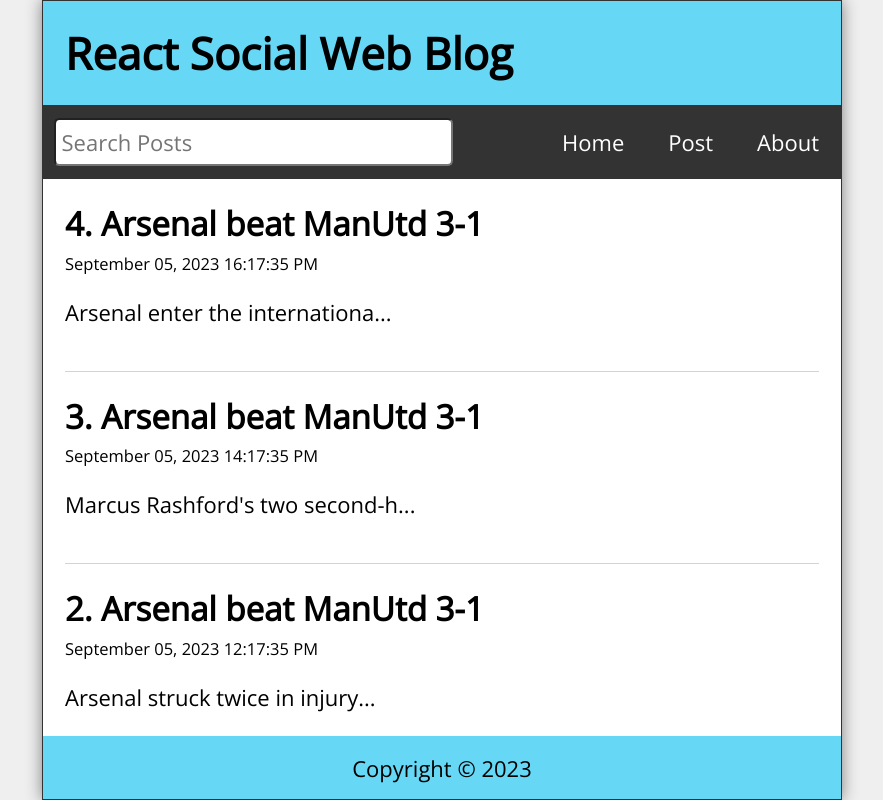
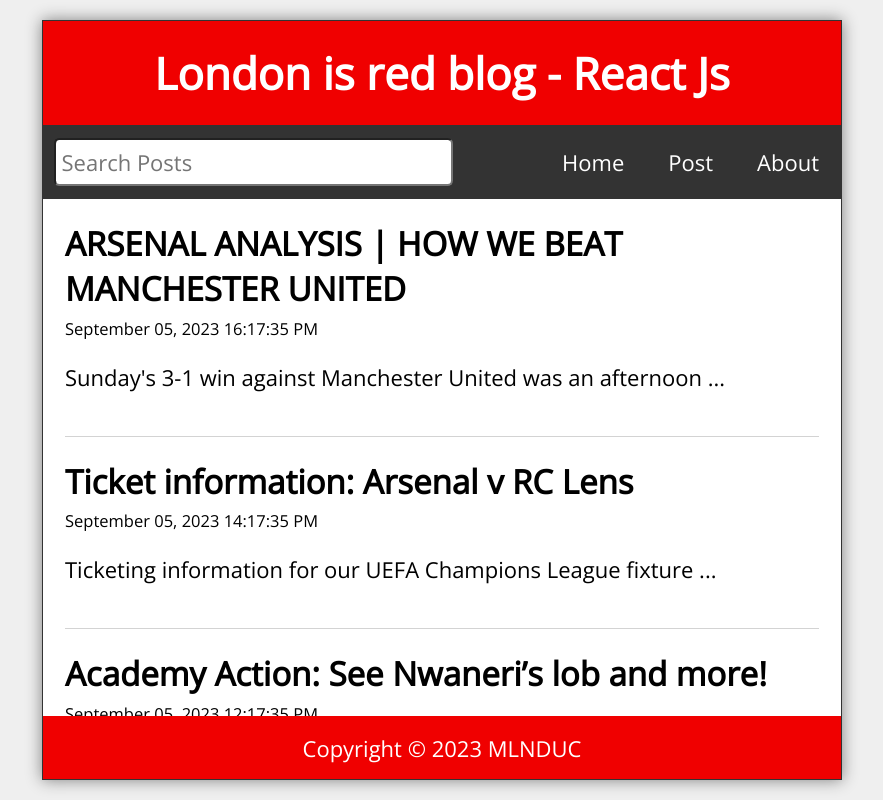
Before and after one commit to MLNDUC/ReactProjects, a React (Vite) app in the folder reactRouterSocialapp/: page / in a window 1280 px wide. Shown: the whole page, without its empty margins (198-1081 px from the left). Built offline with nearby package versions, Linux system fonts and the light colour scheme.

Commit message:
edit arsenal theme and logo

```diff
--- a/reactRouterSocialapp/index.html
+++ b/reactRouterSocialapp/index.html
@@ -3,9 +3,9 @@
 
 <head>
   <meta charset="UTF-8" />
-  <link rel="icon" type="image/svg+xml" href="/vite.svg" />
+  <link rel="icon" type="image/svg+xml" href="./src/assets/Arsenal-Logo-URL-512x512-1.png" />
   <meta name="viewport" content="width=device-width, initial-scale=1.0" />
-  <title>Demo Social web</title>
+  <title>Arsenal news blog</title>
 </head>
 
 <body>
--- a/reactRouterSocialapp/src/About.jsx
+++ b/reactRouterSocialapp/src/About.jsx
@@ -1,10 +1,10 @@
-import React from 'react'
-
+import arsenalFc_icon from "./assets/Arsenal-Logo-URL-512x512-1.png"
 export const About = () => {
   return (
     <main className='About'>
       <h2>About</h2>
-      <p style={{ marginTop: "1rem" }}>This blog app is a project in the Learn React tutorial series.</p>
+      <p style={{ marginTop: "1rem" }}>This Football blog app is a project in the Learn React series of <span>Duc Nguyen</span>.</p>
+      <img src={arsenalFc_icon} alt="" className="arsenallogo" />
     </main>
   )
 }
--- a/reactRouterSocialapp/src/App.jsx
+++ b/reactRouterSocialapp/src/App.jsx
@@ -16,27 +16,27 @@
   const [posts, setPosts] = useState([
     {
       id: 1,
-      title: "1. Arsenal beat ManUtd 3-1",
+      title: "Arsenal beat ManUtd 3-1",
       datetime: "September 05, 2023 11:17:35 AM",
       body: "Erik ten Hag was not pleased with a number of refereeing decisions he felt went against his Man Utd side in their 3-1 defeat to Arsenal."
     },
     {
       id: 2,
-      title: "2. Arsenal beat ManUtd 3-1",
+      title: "Academy Action: See Nwaneri’s lob and more!",
       datetime: "September 05, 2023 12:17:35 PM",
-      body: "Arsenal struck twice in injury time to stun Manchester United with a 3-1 win at the Emirates on Sunday."
+      body: "Our two academy sides had fixtures on the weekend and you can see everything in one place with Academy Action!Jack Wilshere’s under-18s began their U18 Premier League Cup group with a 1-1 draw against West Ham United, while Mehmet Ali’s under-21s got back to winning ways with a 3-0 victory over Reading in Premier League 2.West Ham were reduced to ten men when goalkeeper Fin Herrick was sent off for a foul on Louie Copley outside the penalty area. He was replaced by left winger Liam Jones in goal.Jones spilled a Michal Rosiak free-kick into the path of Harrison Dudziak, who gave us the lead, but the away side responded courtesy of Josh Ajala. With Derby County and Middlesbrough drawing their game 2-2 in Group B of the U18 Premier League Cup, we are all level on one point after one round of matches."
     },
     {
       id: 3,
-      title: "3. Arsenal beat ManUtd 3-1",
+      title: "Ticket information: Arsenal v RC Lens",
       datetime: "September 05, 2023 14:17:35 PM",
-      body: "Marcus Rashford's two second-half goals inflicted Arsenal's first defeat of the season as Manchester United won 3-1 at Old Trafford after Antony"
+      body: "Ticketing information for our UEFA Champions League fixture against RC Lens, which will take place at the Emirates Stadium on Wednesday November 29, at 8pm. This will be a Category B fixture (pricing and information on match categorisation).Please note that all three home UEFA Champions League group stage games are included within the cost of the Arsenal Season Ticket."
     },
     {
       id: 4,
-      title: "4. Arsenal beat ManUtd 3-1",
+      title: "ARSENAL ANALYSIS | HOW WE BEAT MANCHESTER UNITED",
       datetime: "September 05, 2023 16:17:35 PM",
-      body: "Arsenal enter the international break unbeaten in the Premier League with 10 points from a possible 12 – just two points off leaders Manchester "
+      body: "Sunday's 3-1 win against Manchester United was an afternoon many Gooners will struggle to forget for years to come, but did you spot some of the key things that led us to the three points? Adrian Clarke has dissected the game again to highlight five key things that helped us overcome Erik ten Hag's team and record our third win from four to kick off the campaign."
     },
   ])
 
--- a/reactRouterSocialapp/src/Footer.jsx
+++ b/reactRouterSocialapp/src/Footer.jsx
@@ -2,7 +2,7 @@
   const today = new Date();
   return (
     <footer className="Footer">
-      <p>Copyright &copy; {today.getFullYear()}</p>
+      <p>Copyright &copy; {today.getFullYear()} MLNDUC</p>
     </footer>
   )
 }
--- a/reactRouterSocialapp/src/Layout.jsx
+++ b/reactRouterSocialapp/src/Layout.jsx
@@ -6,7 +6,7 @@
 export const Layout = ({ search, setSearch }) => {
   return (
     <div className="App">
-      <Header title="React Social Web Blog" />
+      <Header title="London is red blog - React Js" />
       <Nav search={search} setSearch={setSearch} />
       <Outlet />
       <Footer />
--- a/reactRouterSocialapp/src/Post.jsx
+++ b/reactRouterSocialapp/src/Post.jsx
@@ -8,9 +8,9 @@
         <p className="postDate">{post.datetime}</p>
       </Link>
       <p className="postBody">{
-        (post.body).length <= 30
+        (post.body).length <= 60
           ? post.body
-          : `${(post.body).slice(0, 30)}...`
+          : `${(post.body).slice(0, 60)}...`
       }</p>
 
     </article>
--- a/reactRouterSocialapp/src/index.css
+++ b/reactRouterSocialapp/src/index.css
@@ -29,7 +29,7 @@
 .App {
   width: 100%;
   max-width: 800px;
-  height: 100vh;
+  height: 95vh;
   display: flex;
   flex-direction: column;
   justify-content: flex-start;
@@ -41,10 +41,11 @@
 .Header,
 .Footer {
   width: 100%;
-  background-color: #66d8f5;
+  background-color: #f00000;
+  color: white;
   padding: 1rem;
   display: flex;
-  justify-content: space-between;
+  justify-content: center;
   align-items: center;
 }
 
@@ -142,6 +143,10 @@
   margin-top: 1rem;
   padding-bottom: 1rem;
   border-bottom: 1px solid lightgray;
+}
+
+.post:hover {
+  background-color: rgb(255, 227, 227);
 }
 
 .Home .post a {
@@ -252,7 +257,7 @@
   .Nav li:hover a,
   .Nav li:focus a {
     background-color: #eee;
-    color: #333;
+    color: #f00000;
   }
 
   .searchForm {
@@ -276,3 +281,21 @@
   }
 
 }
+
+/* arsenal image */
+.About {
+  display: flex;
+  flex-direction: column;
+}
+
+.About span {
+  color: red;
+  font-family: system-ui, -apple-system, BlinkMacSystemFont, 'Segoe UI', Roboto, Oxygen, Ubuntu, Cantarell, 'Open Sans', 'Helvetica Neue', sans-serif;
+  font-weight: 600;
+}
+
+.arsenallogo {
+  width: 256px;
+  margin: auto;
+
+}
```
Also changed, not shown: reactRouterSocialapp/src/assets/Arsenal-Logo-URL-512x512-1.png (added).
